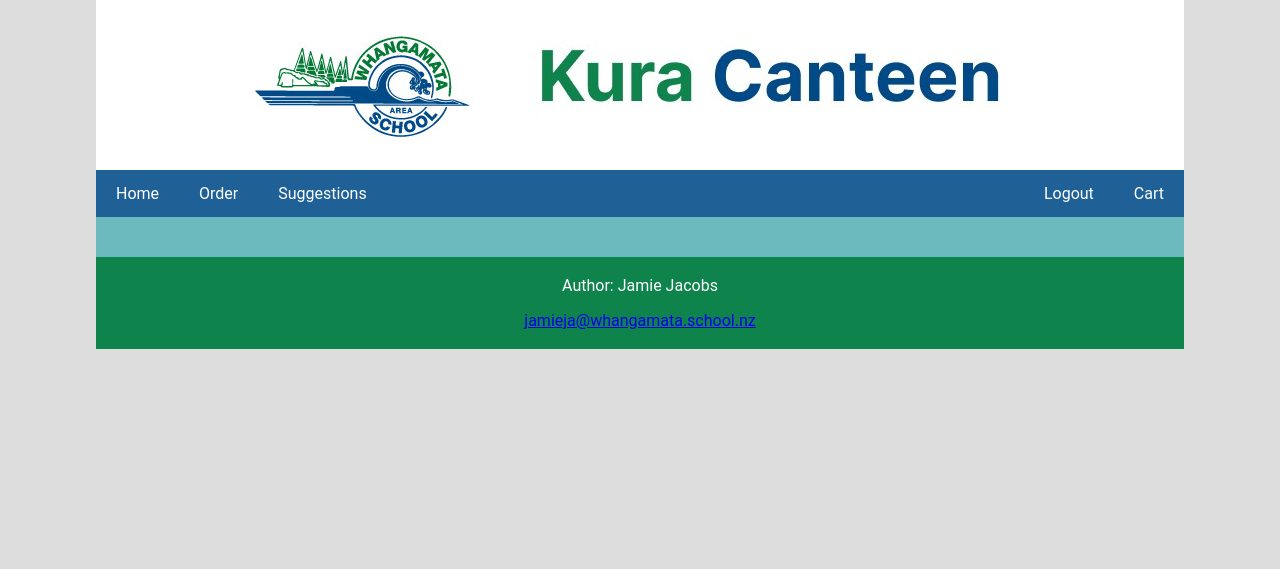
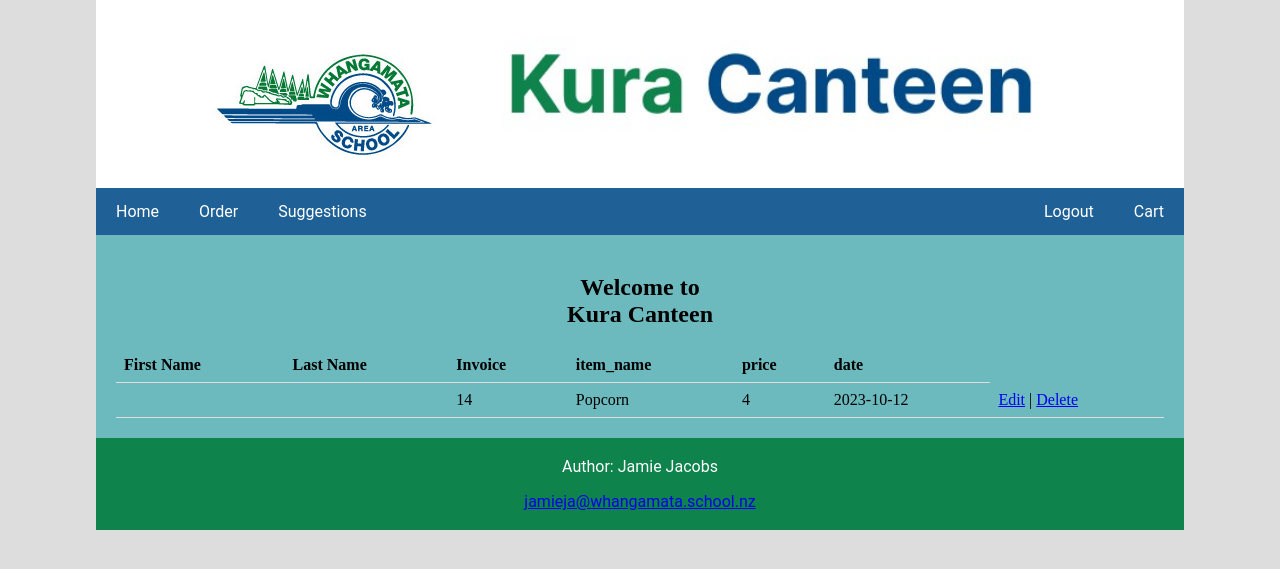
Before and after one commit to jamiejacobs362/jamie, a PHP site: page /cart.php in a window 1280 px wide. Shown: the top 569 px of the page. Run offline with PHP 8.4, Linux system fonts and the light colour scheme; a user stored in the database is signed in; data comes from the database, SQL or seed files in the repository; both versions use the stored data as it was after the commit.

Commit message:
adding the cart

```diff
--- a/buynow.php
+++ b/buynow.php
@@ -22,7 +22,7 @@ print $account_id;
     //print $sql; die();
 if ($conn->query($sql) === TRUE) {
   echo "New record created successfully";
-   // header('Location: order.php');
+    header('Location: cart.php');
 } else {
   echo "Error: " . $sql . "<br>" . $conn->error;
 }
--- a/cart.php
+++ b/cart.php
@@ -2,38 +2,101 @@
 <?php
 session_start();
 //print_r($_SESSION);
-if(isset($_SESSION["loggedin"])){
+if(isset($_SESSION)){
     $loggedin=$_SESSION["loggedin"];
     $name=$_SESSION["name"];
-    $id=$_SESSION["id"];
+    $customer_id=$_SESSION["id"];
 }
-//else{header('Location: phplogin/index.html');}
+else{header('Location: phplogin/index.html');}
 ?>
 <html lang="en">
 
 <head>
-<title>Kura Canteen-Cart Page</title>
+<title>Kura Canteen-admin Page</title>
 <meta charset="UTF-8">
 <meta name="viewport" content="width=device-width, initial-scale=1">
 <link href="css/style.css" rel="stylesheet" type="text/css">
+<style>
+        table {
+            width: 100%;
+            border-collapse: collapse;
+        }
+
+
+        th, td {
+            padding: 8px;
+            text-align: left;
+            border-bottom: 1px solid #ddd;
+        }
+
+
+        tr:hover {
+            background-color: #f5f5f5;
+        }
+    </style>
+
+
 </head>
 
 <body>
-<div class="wrapper">
+
+    <div class="wrapper">
 <div class="header">
     <a href="#default" class="logo"> <img src="images/logo.jpg" alt="Whangamata's area school logo"></a>
-  <img src="images/heading.jpg" alt="" wdith="60%">
+  <img src="images/heading.jpg" alt="" width="60%">
 
 </div>
 
 <?php
 include "navbar.php";
 ?>
-<div class="row">
-  <div class="main">
+ <div class="row">
+    <div class="main">
+    <h2>Welcome to <br> Kura Canteen</h2>
+
+<?php
+    // Include the setup.php file to establish database connection
+    require_once 'setup.php';
+    // Fetch records from the "contacts" table
+    $sql = "SELECT orders.id, accounts.surname, accounts.firstname, items.name , orders.Date, items.price
+FROM orders
+INNER JOIN items ON orders.items_id=items.id
+INNER JOIN accounts ON orders.account_id=accounts.id
+WHERE accounts.id = '$customer_id'";
+//print $sql;
+    $stmt = mysqli_prepare($conn, $sql);
+mysqli_stmt_execute($stmt);
+ $result = mysqli_stmt_get_result($stmt);
+
+if (mysqli_num_rows($result) > 0) {
+    // Display the records in a table
+        echo '<table>';
+        echo '<tr><th>First Name</th><th>Last Name</th><th>Invoice</th><th>item_name</th><th>price</th><th>date</th></tr>';
+        while ($row = mysqli_fetch_assoc($result)) {
+            //print_r($row);
+            $ordersid = $row['id'];
+            echo '<tr>';
+            echo '<td>' . $row['firstname'] . '</td>';
+            echo '<td>' . $row['surname'] . '</td>';
+            echo '<td>' . $ordersid . '</td>';
+            echo '<td>' . $row['name'] . '</td>';
+            echo '<td>' . $row['price'] . '</td>';
+            echo '<td>' . $row['Date'] . '</td>';
+            echo '<td><a href="edit.php?id=' .$ordersid  . '">Edit</a> | <a href="delete.php?id=' . $ordersid  . '">Delete</a></td>';
+                echo '</tr>';
+        }
+        echo '</table>';
+} else {
+        echo 'No records found.';
+    }
+// Close the statement and database connection
+ mysqli_stmt_close($stmt);
+mysqli_close($conn)
 
 
-    </div>
+
+?>
+</div>
 </div>
 
 <?php
```
Also changed, not shown: cartcss.php (added, +45 -0 lines), kura_canteen.sql (+5 -3 lines).
